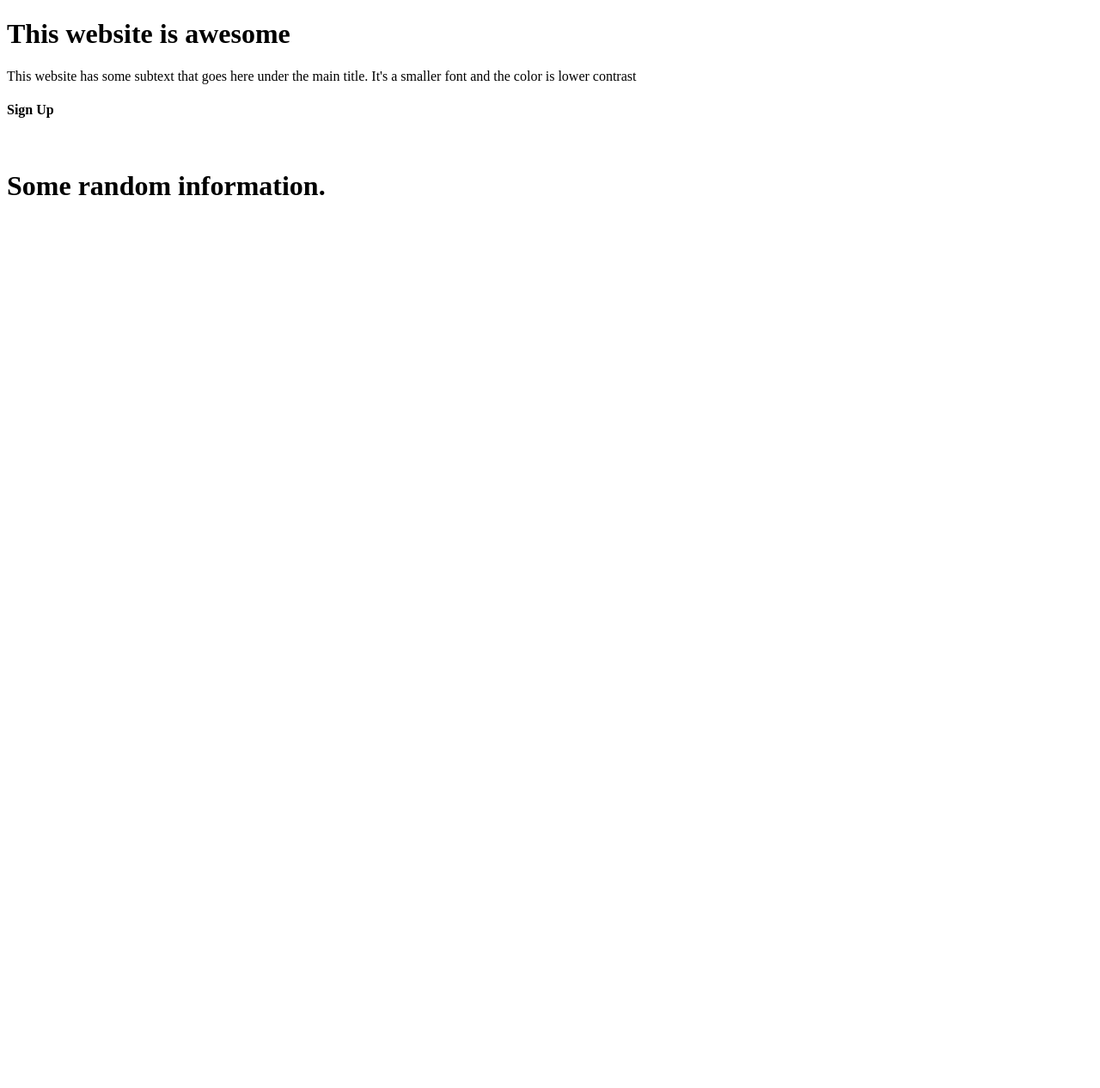
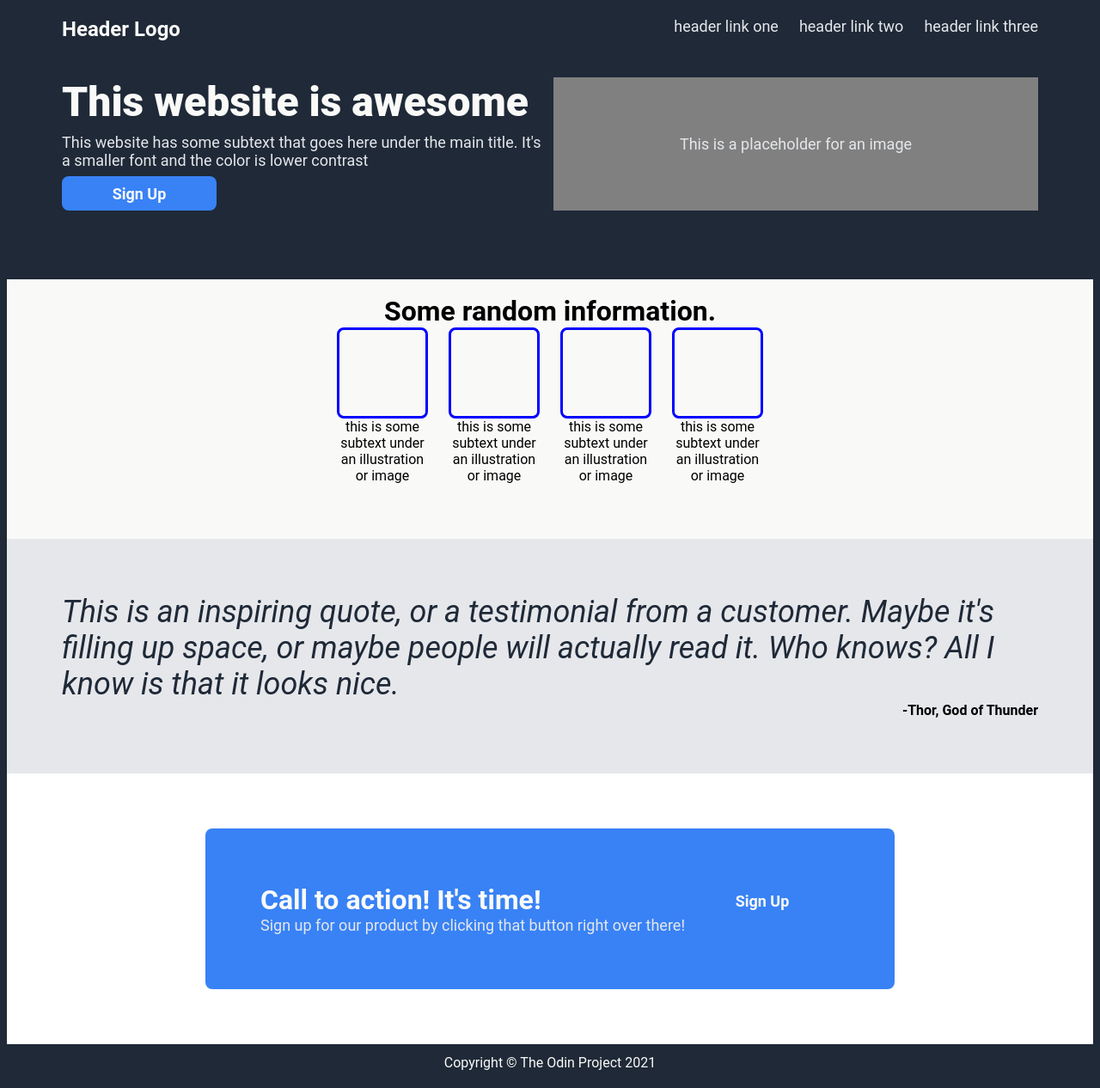
Before and after one commit to JohnCarreraBR/landing-page, a plain HTML site: page index.html in a window 1280 px wide. Shown: the whole page at 86% size. Before the commit the page ends 800 px from the top, so only its background shows below. Drawn offline with Linux system fonts and the light colour scheme.

Commit message:
Added the rest of the structure and the css

```diff
--- a/index.html
+++ b/index.html
@@ -2,19 +2,81 @@
 <html lang="en">
 <head>
     <meta charset="UTF-8">
-    <meta name="viewport" content="width=device-width, initial-scale=1.0">
     <title>Landing Page</title>
+    <link rel="stylesheet" href="styles.css">
 </head>
 <body>
-    <div>
-        <h1>This website is awesome</h1>
-        <p>This website has some subtext that goes here under the main title. It's a smaller font and the color is lower contrast</p>
-        <h4>Sign Up</h4>
-        <img>
+    <div class="header">
+        <div class="header-left">
+            <a>Header Logo<a>
+        </div>
+        <div class="header-right">
+            <a class="secondary-text">header link one</a>
+            <a class="secondary-text">header link two</a>
+            <a class="secondary-text">header link three</a>
+        </div>
     </div>
 
-    <div>
-        <h1>Some random information.</h1>
+    <div class="greeting">
+        <div class="greet-left">
+            <h1 class="main-text">This website is awesome</h1>
+            <p class="secondary-text">This website has some subtext that goes here under the main title. It's a smaller font and the color is lower contrast</p>
+            <button>Sign Up</button>
+        </div>
+
+        <div class="greet-right">
+            <p class="secondary-text">This is a placeholder for an image</p>
+        </div>
+    </div>
+
+    <div class="information">
+        <h1 class="black">Some random information.</h1>
+        <div class="showcase">
+            <div class="item">
+                <div class="square">
+                </div>
+                <p class="black">this is some subtext under an illustration or image</p>
+            </div>
+
+            <div class="item">
+                <div class="square">
+                </div>
+                <p class="black">this is some subtext under an illustration or image</p>
+            </div>
+
+            <div class="item">
+                <div class="square">
+                </div>
+                <p class="black">this is some subtext under an illustration or image</p>
+            </div>
+
+            <div class="item">
+                <div class="square">
+                </div>
+                <p class="black">this is some subtext under an illustration or image</p>
+            </div>
+        </div>
+    </div>
+
+    <div class="quotebox">
+        <p class="quote">This is an inspiring quote, or a testimonial from a customer. Maybe it's filling up space, or maybe people will actually read it. Who knows? All I know is that it looks nice.</p>
+        <p class="name">-Thor, God of Thunder</p>
+    </div>
+
+    <div class="call">
+        <div class="action">
+            <div class="call-left">
+                <h1>Call to action! It's time!</h1>
+                <p class="secondary-text">Sign up for our product by clicking that button right over there!</p>
+            </div>
+            <div class="call-right">
+                <button>Sign Up</button>
+            </div>
+        </div>
+    </div>
+
+    <div class="footer">
+        <p>Copyright © The Odin Project 2021<p>
     </div>
 </body>
 </html>
--- /dev/null
+++ b/styles.css
@@ -0,0 +1,150 @@
+* {
+    font-family: roboto, monospace;
+}
+
+body {
+    display: flex;
+    flex-direction: column;
+    background-color: #1F2937;
+}
+.header {
+    display: flex;
+    justify-content: space-between;
+    padding: 12px 64px;
+}
+
+.header-right {
+    display: flex;
+    gap: 24px;
+}
+
+.header-left {
+    color: #F9FAF8;
+    font-weight: bold;
+    font-size: 24px;
+}
+
+.greeting {
+    display: flex;
+    padding: 30px 64px 80px;
+    gap: 8px;
+}
+
+.greet-left {
+    display: flex;
+    flex-wrap: wrap;
+    flex: 1;
+    gap: 8px;
+}
+
+.greet-right {
+    background-color: gray;
+    display: flex;
+    flex: 1;
+    justify-content: center;
+    align-items: center;
+}
+
+button {
+    background-color: #3882F6;
+    color: #F9FAF8;
+    width: 180px;
+    height: 40px;
+    display: flex;
+    justify-content: center;
+    align-items: center;
+    font-weight: bolder;
+    font-size: large;
+    border: none;
+    border-radius: 8px;
+}
+
+.information {
+    display: flex;
+    flex-direction: column;
+    background-color: #F9FAF8;
+    align-items: center;
+    padding: 18px 18px 64px;
+}
+
+.showcase {
+    display: flex;
+    justify-content: center;
+    width: 100px;
+    gap: 24px;
+}
+
+.item {
+    display: flex;
+    flex-direction: column;
+    text-align: center;
+}
+
+.square {
+    border: 3px solid blue;
+    border-radius: 8px;
+    height: 100px;
+    width: 100px;
+}
+
+.quotebox {
+    display: flex;
+    flex-direction: column;
+    padding: 64px;
+    background-color: #E5E7EB;
+}
+
+.quote {
+    font-size: 36px;
+    font-style: italic;
+    color: #1F2937;
+}
+
+.name {
+    font-weight: bolder;
+    color: black;
+    align-self: flex-end;
+}
+
+.call {
+    display: flex;
+    padding: 64px;
+    background-color: white;
+    justify-content: center;
+    align-items: center;
+}
+
+.action {
+    display: flex;
+    background-color: #3882F6;
+    padding: 64px;
+    border-radius: 8px;
+}
+
+.footer {
+    display: flex;
+    justify-content: center;
+    align-items: center;
+    padding: 12px;
+}
+
+h1,h3,p {
+    color: #F9FAF8;
+    margin: 0;
+}
+
+.main-text {
+    font-size: 48px;
+    font-weight: 900;
+    color: #F9FAF8;
+}
+
+.secondary-text {
+    font-size: 18px;
+    color: #E5E7EB;
+}
+
+.black {
+    color: black;
+    flex-wrap: wrap;
+}
```
